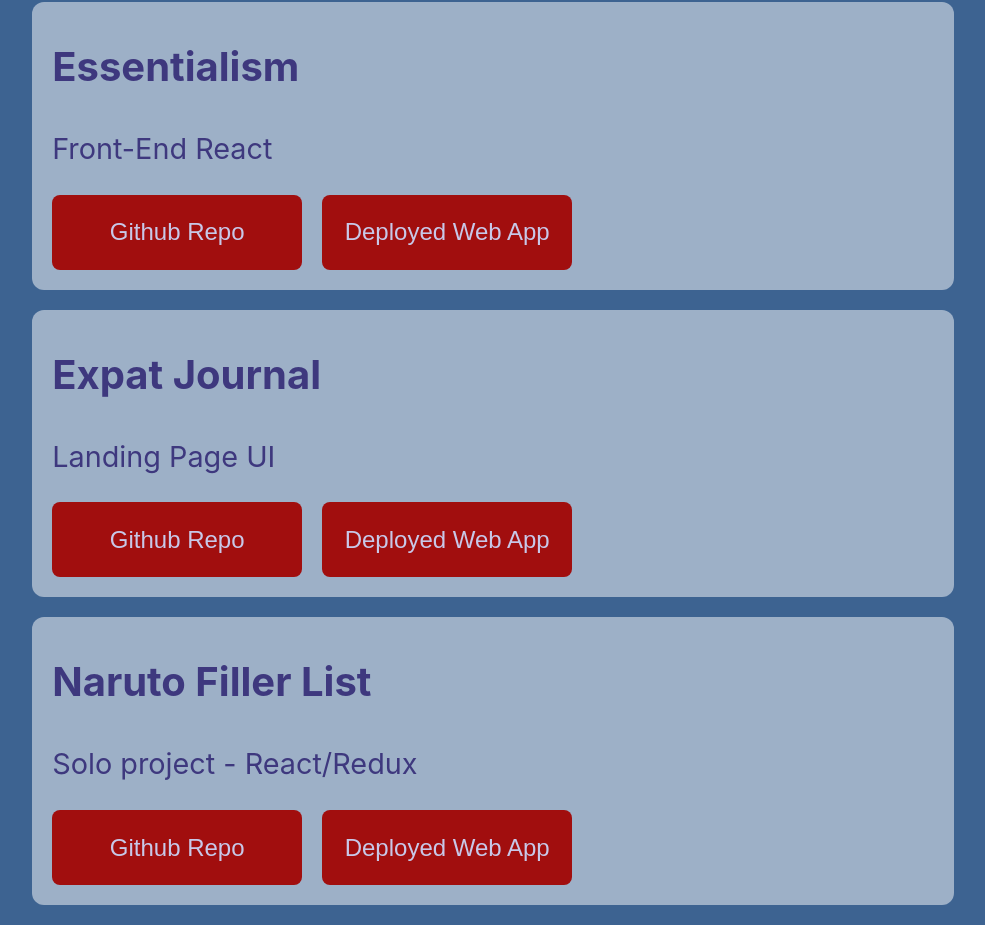
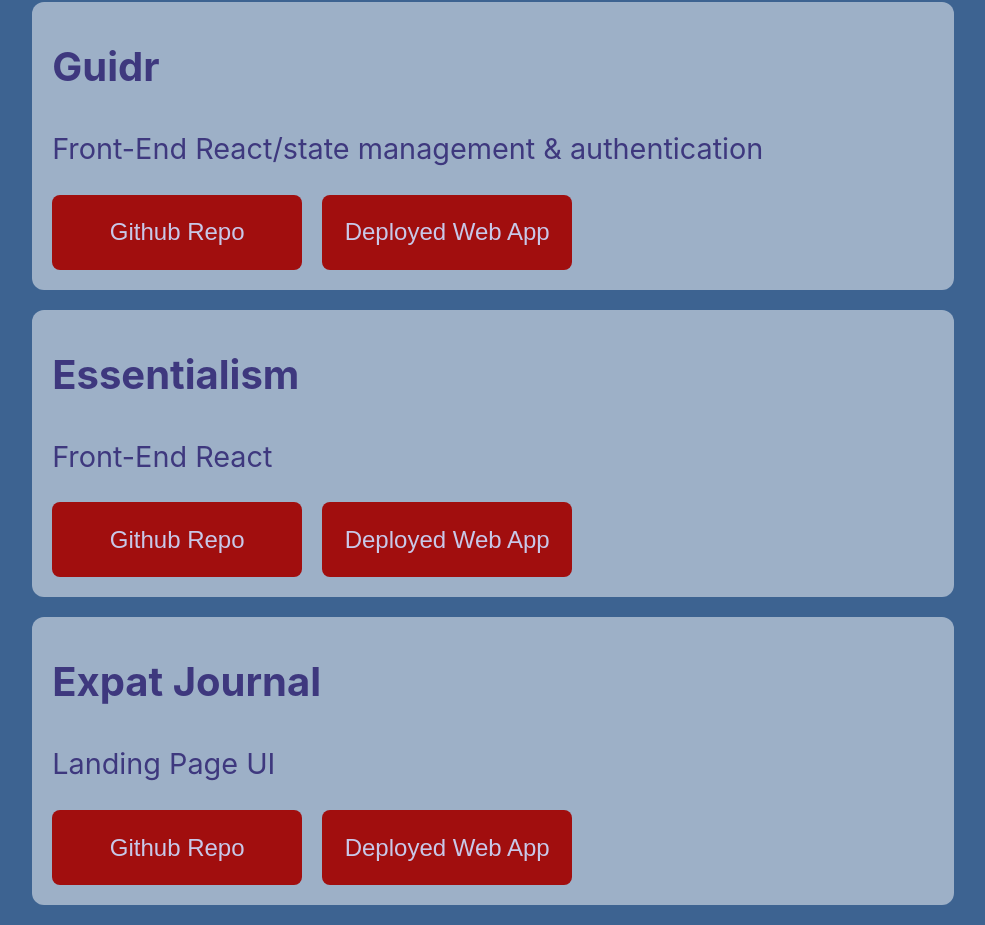
Before and after one commit to WilliamBerlin76/PersonalPortfolio, a React (Create React App) app: page / in a window 1280 px wide. Shown: the part 2136-3061 px from the top of the page, without its empty margins (147-1132 px from the left). Built offline with nearby package versions, Linux system fonts and the light colour scheme; no server answers.

Commit message:
added Guidr to projects, and added deployed links to each project card

```diff
--- a/src/dataArrays.js
+++ b/src/dataArrays.js
@@ -1,7 +1,8 @@
 export const projectData = [
-    {name:'Essentialism', role:'Front-End React', githubLink:'https://github.com/Build-Week-Essentialism-2/Essentialism-FE'},
-    {name:'Expat Journal', role:'Landing Page UI', githubLink:'https://github.com/ExpatJournal/Marketing-Page-William-Berlin'},
-    {name:'Naruto Filler List', role:'Solo project - React/Redux', githubLink:'https://github.com/WilliamBerlin76/React-Redux-App', deployedLink:'https://react-redux-app-49lkdn9dv.now.sh/'},
+    {name:'Guidr', role:'Front-End React/state management & authentication', githubLink: 'https://github.com/Build-Week-FT-Guidr', deployedLink:'https://guidr.now.sh/'},
+    {name:'Essentialism', role:'Front-End React', githubLink:'https://github.com/Build-Week-Essentialism-2/Essentialism-FE', deployedLink: 'https://app-essentialism.netlify.com/'},
+    {name:'Expat Journal', role:'Landing Page UI', githubLink:'https://github.com/ExpatJournal/Marketing-Page-William-Berlin', deployedLink: 'https://pensive-euler-ed7f27.netlify.com/'},
+    // {name:'Naruto Filler List', role:'Solo project - React/Redux', githubLink:'https://github.com/WilliamBerlin76/React-Redux-App', deployedLink:'https://react-redux-app-49lkdn9dv.now.sh/'},
     // {name:'', githubLink:''},
     // {name:'', githubLink:''},
     // {name:'', githubLink:''}
```
